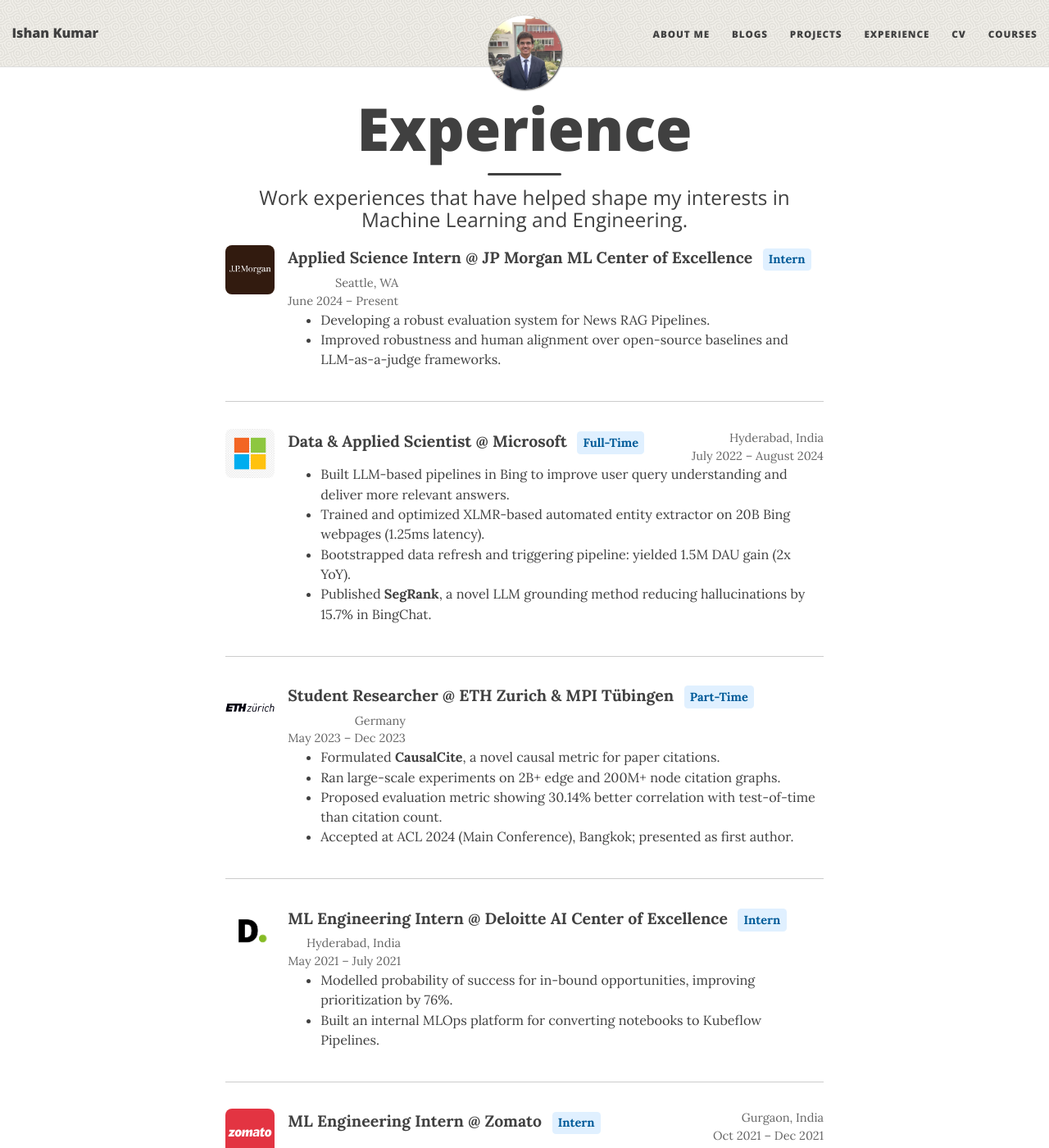
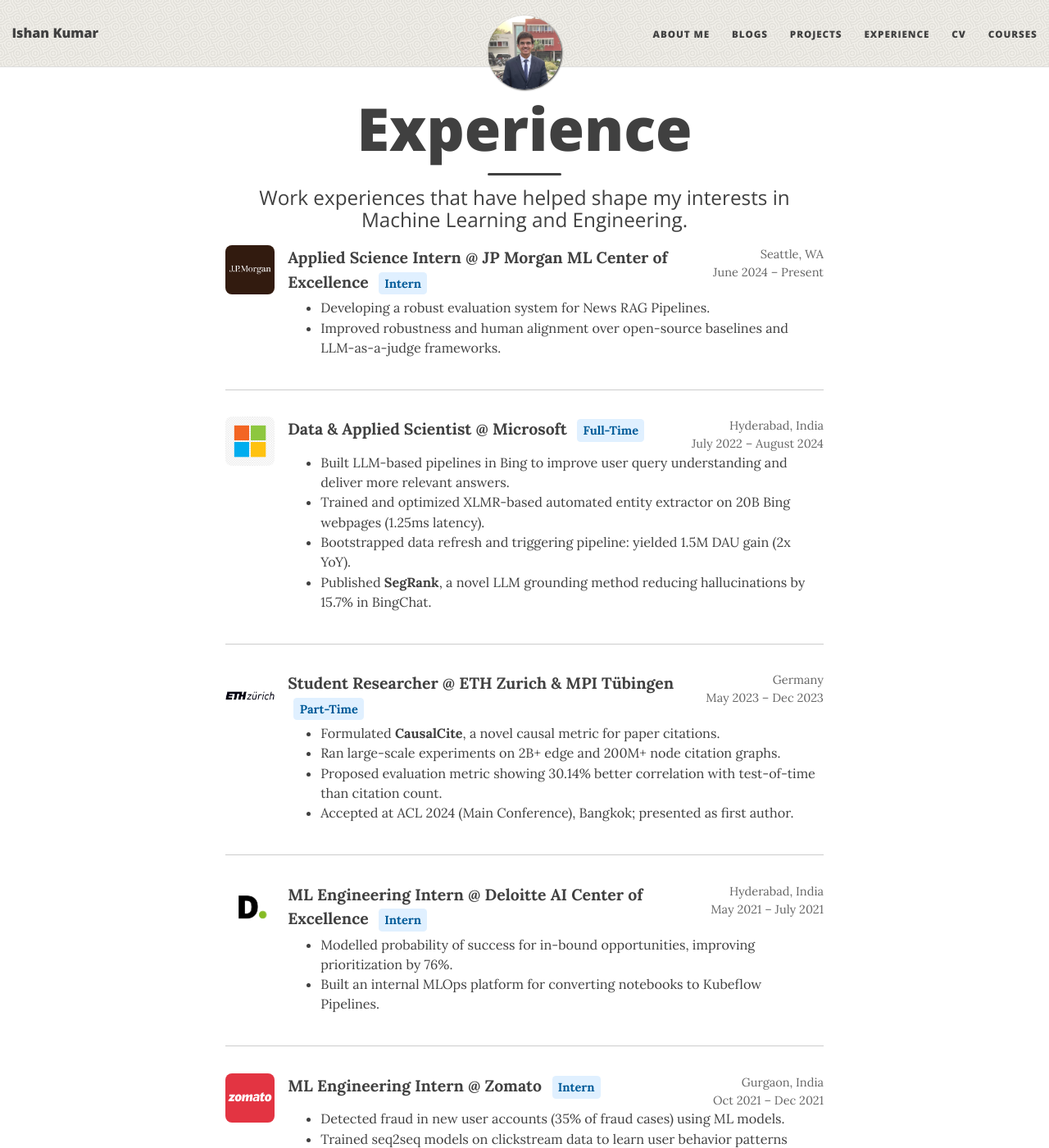
Before and after one commit to ishankumaragrawal/ishankumaragrawal.github.io, a Jekyll site: the page built from experiences.html, in a window 1280 px wide and 1400 px high. Shown: the whole window at 82% size. Built offline with Jekyll 4.4.1, drawn with Linux system fonts in a browser that asks for light colours; nearby versions of some CDN libraries.

Commit message:
experiences updated:

```diff
--- a/experiences.html
+++ b/experiences.html
@@ -30,19 +30,28 @@
   display: flex;
   justify-content: space-between;
   align-items: flex-start;
-  flex-wrap: wrap;
+  flex-wrap: nowrap;
+  gap: 1em;
+}
+
+.experience-title-container {
+  flex: 1;
+  min-width: 0;
 }
 
 .experience-title {
   font-size: 1.2em;
   font-weight: bold;
   margin-bottom: 0.2em;
+  word-wrap: break-word;
 }
 
 .experience-meta {
   font-size: 0.9em;
   color: #666;
+  white-space: nowrap;
   text-align: right;
+  flex-shrink: 0;
 }
 
 .tag {
@@ -62,9 +71,11 @@
   <img src="/assets/images/logos/jpmorgan.png" alt="JPMorgan Logo" class="experience-logo" />
   <div class="experience-content">
     <div class="experience-header">
+      <div class="experience-title-container">
         <div class="experience-title">
           Applied Science Intern @ JP Morgan ML Center of Excellence
           <span class="tag">Intern</span>
+        </div>
       </div>
       <div class="experience-meta">
         Seattle, WA<br />
@@ -83,9 +94,11 @@
   <img src="/assets/images/logos/microsoft.png" alt="Microsoft Logo" class="experience-logo" />
   <div class="experience-content">
     <div class="experience-header">
+      <div class="experience-title-container">
         <div class="experience-title">
           Data & Applied Scientist @ Microsoft
           <span class="tag">Full-Time</span>
+        </div>
       </div>
       <div class="experience-meta">
         Hyderabad, India<br />
@@ -106,9 +119,11 @@
   <img src="/assets/images/logos/eth-mpi.png" alt="ETH & MPI Logo" class="experience-logo" />
   <div class="experience-content">
     <div class="experience-header">
+      <div class="experience-title-container">
         <div class="experience-title">
           Student Researcher @ ETH Zurich & MPI Tübingen
           <span class="tag">Part-Time</span>
+        </div>
       </div>
       <div class="experience-meta">
         Germany<br />
@@ -129,9 +144,11 @@
   <img src="/assets/images/logos/deloitte.png" alt="Deloitte Logo" class="experience-logo" />
   <div class="experience-content">
     <div class="experience-header">
+      <div class="experience-title-container">
         <div class="experience-title">
           ML Engineering Intern @ Deloitte AI Center of Excellence
           <span class="tag">Intern</span>
+        </div>
       </div>
       <div class="experience-meta">
         Hyderabad, India<br />
@@ -150,9 +167,11 @@
   <img src="/assets/images/logos/zomato.png" alt="Zomato Logo" class="experience-logo" />
   <div class="experience-content">
     <div class="experience-header">
+      <div class="experience-title-container">
         <div class="experience-title">
           ML Engineering Intern @ Zomato
           <span class="tag">Intern</span>
+        </div>
       </div>
       <div class="experience-meta">
         Gurgaon, India<br />
@@ -171,9 +190,11 @@
   <img src="/assets/images/logos/iisc.png" alt="IISc Logo" class="experience-logo" />
   <div class="experience-content">
     <div class="experience-header">
+      <div class="experience-title-container">
         <div class="experience-title">
           Research Intern @ Video Analytics Lab, IISc Bangalore
           <span class="tag">Intern</span>
+        </div>
       </div>
       <div class="experience-meta">
         Bangalore, India<br />
@@ -193,9 +214,11 @@
   <img src="/assets/images/logos/iitkgp.png" alt="IIT Kharagpur Logo" class="experience-logo" />
   <div class="experience-content">
     <div class="experience-header">
+      <div class="experience-title-container">
         <div class="experience-title">
           Research Intern @ Complex Networks Research Group, IIT Kharagpur
           <span class="tag">Intern</span>
+        </div>
       </div>
       <div class="experience-meta">
         India<br />
```
Also changed, not shown: _projs/ai4sg.md (+1 -2 lines). Lines whose indentation alone changed are shown as unchanged.
